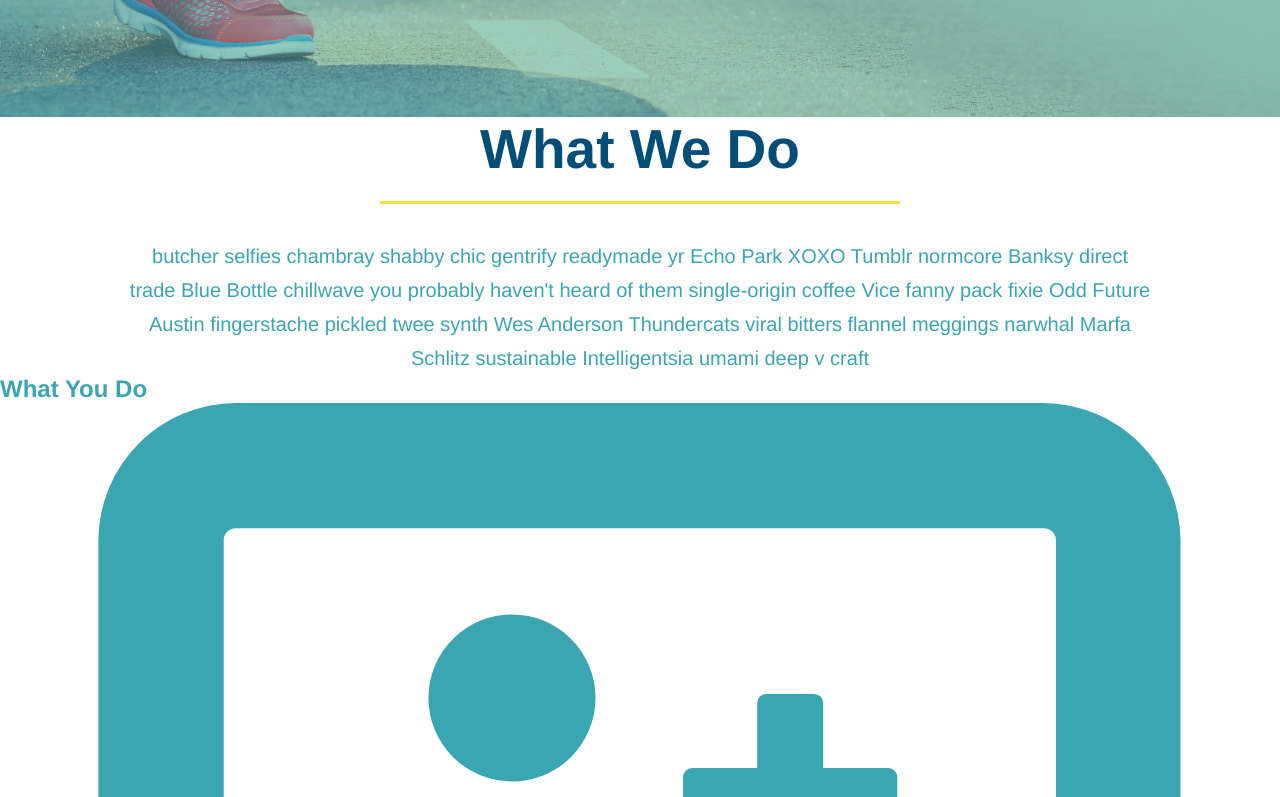
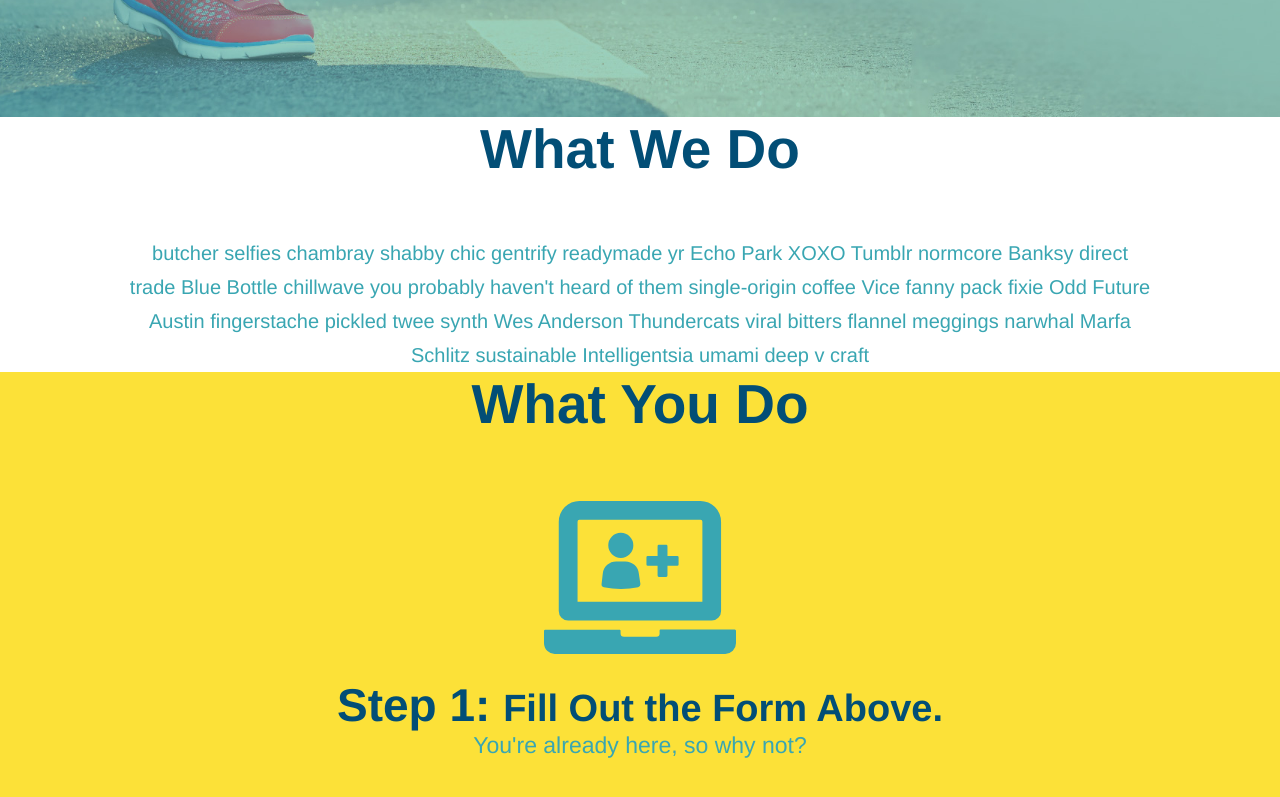
Before and after one commit to mariesteph93/run-buddy, a plain HTML site: page index.html in a window 1280 px wide. Shown: the part 583-1380 px from the top of the page. Drawn offline with Linux system fonts and the light colour scheme.

Commit message:
style what you do section

```diff
--- a/assets/css/styles.css
+++ b/assets/css/styles.css
@@ -114,15 +114,7 @@ footer a {
 .intro {
     text-align: center;
 }
-.intro h2 {
-    font-size: 55px;
-    color: #024e76;
-    margin-bottom: 35px;
-    padding: 0 100px 20px 100px;
-    border-bottom: 3px solid;
-    border-color: #fce138;
-    display: inline-block;
-  }
+
 .intro p {
     line-height: 1.7;
     color: #39a6b2;
@@ -130,3 +122,41 @@ footer a {
     font-size: 20px;
     margin: 0 auto;
 }
+.steps {
+    text-align: center;
+    background: #fce138;
+}
+
+.section-title {
+    font-size: 55px;
+    color: #024e76;
+    margin-bottom: 35px;
+    padding: 0 100px 20px 100px;
+    display: inline-block;
+    border-bottom: 3px soid;
+}
+.primary-border {
+    border-color: #fce138;
+}
+.secondary-border {
+    border-color: #39a6b2;
+}
+.steps div {
+    margin-bottom: 80px;
+}
+.steps img {
+    width: 15%;
+    margin: 10px 0;
+}
+.steps h3 {
+    color: #024e76;
+    font-size: 46px;
+    margin-top: 10px;
+}
+.steps p {
+    color: #39a6b2;
+    font-size: 23px;
+}
+.steps span {
+    font-size: 38px;
+}
--- a/index.html
+++ b/index.html
@@ -69,34 +69,34 @@
 <!--end hero-->
      <!--"what we do" section-->
      <section id="what-we-do" class="intro">
-         <h2>What We Do</h2>
+         <h2 class="section-title primary-border">What We Do</h2>
          <p>
             butcher selfies chambray shabby chic gentrify readymade yr Echo Park XOXO Tumblr normcore Banksy direct trade Blue Bottle chillwave you probably haven't heard of them single-origin coffee Vice fanny pack fixie Odd Future Austin fingerstache pickled twee synth Wes Anderson Thundercats viral bitters flannel meggings narwhal Marfa Schlitz sustainable Intelligentsia umami deep v craft
          </p>
      </section>
 
      <!--"what you do" section-->
-     <section id="what-you-do">
-         <h2>What You Do</h2>
+     <section id="what-you-do" class="steps">
+         <h2 class="section-title secondary-border">What You Do</h2>
          <div>
              <!--insert this img element-->
              <img src="./assets/images/step-1.svg" alt="" />
-             <h3>Step 1: Fill Out the Form Above.</h3>
+             <h3>Step 1: <span> Fill Out the Form Above.</span></h3>
              <p>You're already here, so why not?</p>
          </div>
          <div>
             <img src="./assets/images/step-2.svg" alt="" />
-             <h3>Step 2: Consult with One of Our Trainers.</h3>
+             <h3>Step 2: <span>Consult with One of Our Trainers.</span></h3>
              <p>Are you here to build muscle, lose weight, or just feel good?</p>
          </div>
          <div>
             <img src="./assets/images/step-3.svg" alt="" />
-             <h3>Step 3: Get Running.</h3>
+             <h3>Step 3: <span>Get Running.</span></h3>
              <p>Hit the ground running (literally) once your trainer lays out your plan.</p>
          </div>
          <div>
             <img src="./assets/images/step-4.svg" alt="" />
-             <h3>Step 4: See Results.</h3>
+             <h3>Step 4: <span>See Results.</span></h3>
              <p>Bi-weekly checkins with your trainer will keep you focused</p>
          </div>
      </section>
```
